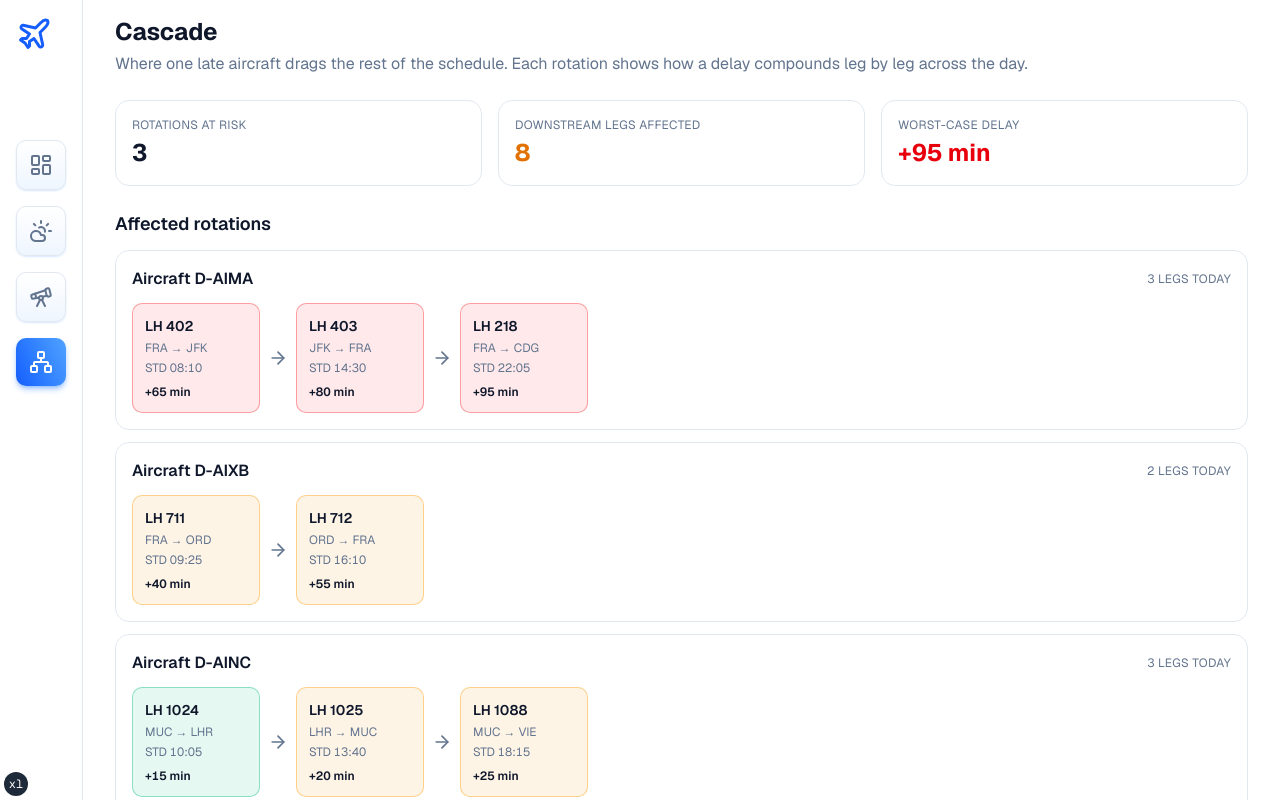
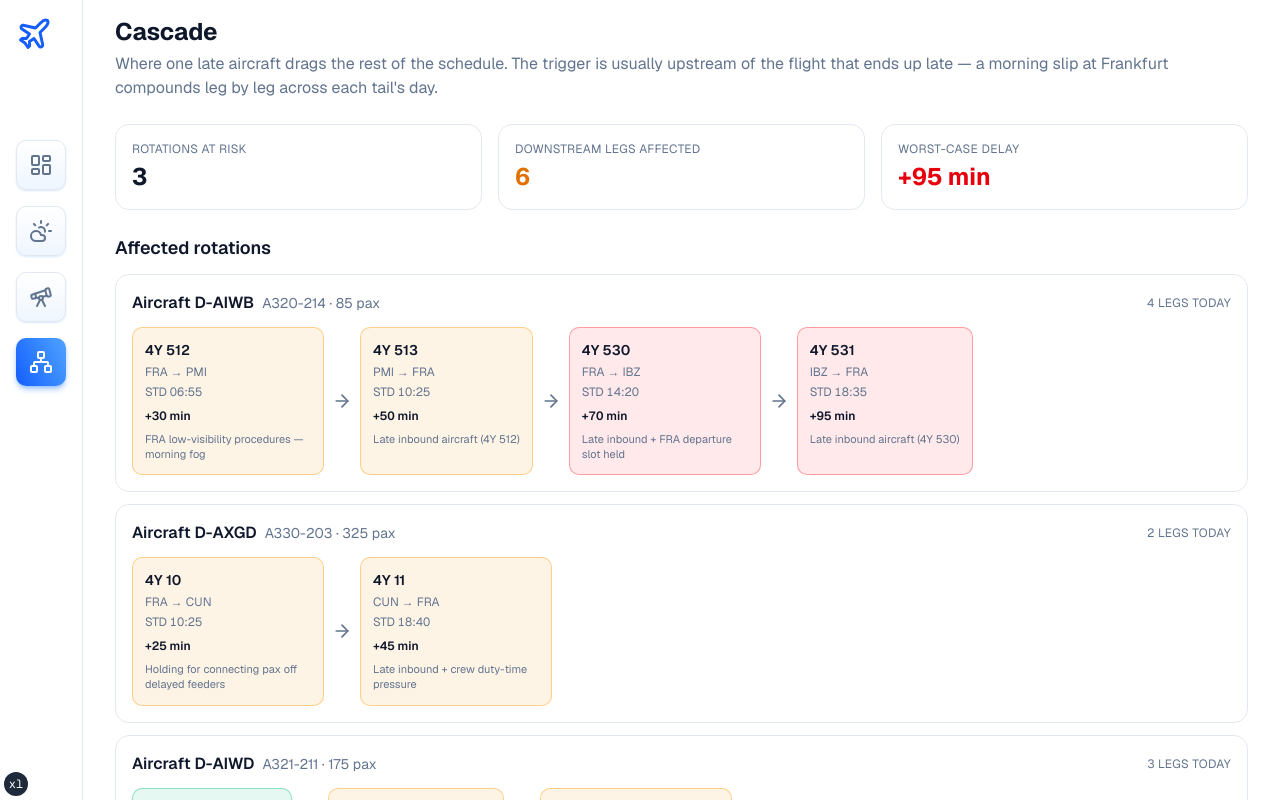
Before and after one commit to AerospaceTeam03/aerospace-miro, a Next.js app in the folder wingman/: page /cascade in a window 1280 px wide. Built offline with nearby package versions, Linux system fonts and the light colour scheme.

Commit message:
Update the CascadeChain card with Discover Airline data.

```diff
--- a/wingman/src/app/(root)/cascade/page.tsx
+++ b/wingman/src/app/(root)/cascade/page.tsx
@@ -1,31 +1,113 @@
-import CascadeChain from "@/components/features/cascade/CascadeChain";
+import CascadeChain, {
+  type Leg,
+} from "@/components/features/cascade/CascadeChain";
 
-// Placeholder rotations — to be replaced with real tail tracking (OpenSky).
-const rotations = [
+// Illustrative rotations for Discover Airlines' (4Y) Frankfurt operation. Flight numbers
+// and routes are drawn from the real network (src/data/schedule.generated.ts); return legs
+// follow the carrier's even/odd convention. The delay propagates leg to leg — the cascade.
+// To be replaced with real tail tracking (OpenSky), where each leg inherits the previous
+// leg's delay and the cause is pulled from the live driver.
+type Rotation = {
+  tail: string;
+  aircraft: string;
+  pax: number;
+  legs: Leg[];
+};
+
+const rotations: Rotation[] = [
   {
-    tail: "D-AIMA",
+    // Short-haul Mediterranean feeder — fog at FRA in the morning never gets clawed back.
+    tail: "D-AIWB",
+    aircraft: "A320-214",
+    pax: 85,
     legs: [
-      { flight: "LH 402", route: "FRA → JFK", scheduled: "08:10", delay: 65 },
-      { flight: "LH 403", route: "JFK → FRA", scheduled: "14:30", delay: 80 },
-      { flight: "LH 218", route: "FRA → CDG", scheduled: "22:05", delay: 95 },
+      {
+        flight: "4Y 512",
+        route: "FRA → PMI",
+        scheduled: "06:55",
+        delay: 30,
+        cause: "FRA low-visibility procedures — morning fog",
+      },
+      {
+        flight: "4Y 513",
+        route: "PMI → FRA",
+        scheduled: "10:25",
+        delay: 50,
+        cause: "Late inbound aircraft (4Y 512)",
+      },
+      {
+        flight: "4Y 530",
+        route: "FRA → IBZ",
+        scheduled: "14:20",
+        delay: 70,
+        cause: "Late inbound + FRA departure slot held",
+      },
+      {
+        flight: "4Y 531",
+        route: "IBZ → FRA",
+        scheduled: "18:35",
+        delay: 95,
+        cause: "Late inbound aircraft (4Y 530)",
+      },
     ],
   },
   {
-    tail: "D-AIXB",
+    // Wide-body transatlantic — the late feeders strand its connecting load at FRA.
+    tail: "D-AXGD",
+    aircraft: "A330-203",
+    pax: 325,
     legs: [
-      { flight: "LH 711", route: "FRA → ORD", scheduled: "09:25", delay: 40 },
-      { flight: "LH 712", route: "ORD → FRA", scheduled: "16:10", delay: 55 },
+      {
+        flight: "4Y 10",
+        route: "FRA → CUN",
+        scheduled: "10:25",
+        delay: 25,
+        cause: "Holding for connecting pax off delayed feeders",
+      },
+      {
+        flight: "4Y 11",
+        route: "CUN → FRA",
+        scheduled: "18:40",
+        delay: 45,
+        cause: "Late inbound + crew duty-time pressure",
+      },
     ],
   },
   {
-    tail: "D-AINC",
+    // Medium-haul A321 — a held departure slot snowballs across three legs.
+    tail: "D-AIWD",
+    aircraft: "A321-211",
+    pax: 175,
     legs: [
-      { flight: "LH 1024", route: "MUC → LHR", scheduled: "10:05", delay: 15 },
-      { flight: "LH 1025", route: "LHR → MUC", scheduled: "13:40", delay: 20 },
-      { flight: "LH 1088", route: "MUC → VIE", scheduled: "18:15", delay: 25 },
+      {
+        flight: "4Y 206",
+        route: "FRA → HRG",
+        scheduled: "08:20",
+        delay: 15,
+        cause: "FRA departure slot delay",
+      },
+      {
+        flight: "4Y 207",
+        route: "HRG → FRA",
+        scheduled: "14:15",
+        delay: 25,
+        cause: "Late inbound aircraft (4Y 206)",
+      },
+      {
+        flight: "4Y 900",
+        route: "FRA → DBV",
+        scheduled: "19:30",
+        delay: 35,
+        cause: "Late inbound + tight evening turnaround",
+      },
     ],
   },
 ];
+
+const downstreamLegs = rotations.reduce((n, r) => n + r.legs.length - 1, 0);
+const worstDelay = Math.max(
+  ...rotations.flatMap((r) => r.legs.map((l) => l.delay))
+);
 
 export default function CascadePage() {
   return (
@@ -33,8 +115,9 @@ export default function CascadePage() {
       <header className="flex flex-col gap-1">
         <h1 className="text-2xl font-bold">Cascade</h1>
         <p className="text-muted-foreground">
-          Where one late aircraft drags the rest of the schedule. Each rotation
-          shows how a delay compounds leg by leg across the day.
+          Where one late aircraft drags the rest of the schedule. The trigger is
+          usually upstream of the flight that ends up late — a morning slip at
+          Frankfurt compounds leg by leg across each tail&apos;s day.
         </p>
       </header>
 
@@ -44,7 +127,7 @@ export default function CascadePage() {
             Rotations at risk
           </p>
           <p className="text-foreground mt-1 text-2xl font-bold tabular-nums">
-            3
+            {rotations.length}
           </p>
         </div>
         <div className="border-border rounded-xl border p-4">
@@ -52,7 +135,7 @@ export default function CascadePage() {
             Downstream legs affected
           </p>
           <p className="mt-1 text-2xl font-bold tabular-nums text-amber-600 dark:text-amber-400">
-            8
+            {downstreamLegs}
           </p>
         </div>
         <div className="border-border rounded-xl border p-4">
@@ -60,7 +143,7 @@ export default function CascadePage() {
             Worst-case delay
           </p>
           <p className="mt-1 text-2xl font-bold tabular-nums text-red-600 dark:text-red-400">
-            +95 min
+            +{worstDelay} min
           </p>
         </div>
       </section>
@@ -68,11 +151,18 @@ export default function CascadePage() {
       <section className="flex flex-col gap-3">
         <h2 className="text-lg font-semibold">Affected rotations</h2>
         {rotations.map((r) => (
-          <CascadeChain key={r.tail} tail={r.tail} legs={r.legs} />
+          <CascadeChain
+            key={r.tail}
+            tail={r.tail}
+            aircraft={r.aircraft}
+            pax={r.pax}
+            legs={r.legs}
+          />
         ))}
         <p className="text-muted-foreground text-xs">
-          Placeholder data. Wire to real tail rotations (OpenSky) with delay
-          propagated leg to leg.
+          Illustrative rotations for Discover&apos;s FRA operation. Production
+          wires to live tail tracking (OpenSky), with delay propagated leg to
+          leg and the cause pulled from the live driver.
         </p>
       </section>
     </div>
--- a/wingman/src/components/features/cascade/CascadeChain.tsx
+++ b/wingman/src/components/features/cascade/CascadeChain.tsx
@@ -1,14 +1,16 @@
 import { cn } from "@/lib/utils";
 import { ArrowRight } from "lucide-react";
 
-// Placeholder — to be driven by real rotations (OpenSky tail tracking) where
-// each leg inherits the delay of the previous one. Shows how one late aircraft
-// drags the rest of its day.
-type Leg = {
-  flight: string;
-  route: string;
-  scheduled: string;
-  delay: number;
+// Illustrative rotation for Discover Airlines (4Y) out of Frankfurt. Each leg inherits
+// the delay of the previous one — that is the cascade. Every leg carries a plain-language
+// `cause` so the desk sees *why* it slipped, not just a number (the Wingman premise).
+// Production wires this to live tail tracking (OpenSky) with delay propagated leg to leg.
+export type Leg = {
+  flight: string; // "4Y 512"
+  route: string; // "FRA → PMI"
+  scheduled: string; // STD, FRA local
+  delay: number; // minutes
+  cause: string; // why this leg slipped, in plain language
 };
 
 const legStyle = (delay: number) =>
@@ -20,15 +22,24 @@ const legStyle = (delay: number) =>
 
 export default function CascadeChain({
   tail,
+  aircraft,
+  pax,
   legs,
 }: {
   tail: string;
+  aircraft: string;
+  pax: number;
   legs: Leg[];
 }) {
   return (
     <div className="border-border flex flex-col gap-3 rounded-xl border p-4">
-      <div className="flex items-center justify-between">
-        <p className="text-foreground font-semibold">Aircraft {tail}</p>
+      <div className="flex items-center justify-between gap-2">
+        <p className="text-foreground font-semibold">
+          Aircraft {tail}
+          <span className="text-muted-foreground ml-2 text-sm font-normal">
+            {aircraft} · {pax} pax
+          </span>
+        </p>
         <p className="text-muted-foreground text-xs uppercase tracking-wide">
           {legs.length} legs today
         </p>
@@ -39,7 +50,7 @@ export default function CascadeChain({
           <div key={leg.flight} className="flex items-stretch gap-2">
             <div
               className={cn(
-                "flex min-w-32 flex-col gap-1 rounded-lg border p-3",
+                "flex min-w-40 max-w-48 flex-col gap-1 rounded-lg border p-3",
                 legStyle(leg.delay)
               )}
             >
@@ -55,6 +66,9 @@ export default function CascadeChain({
               <p className="mt-1 text-xs font-semibold tabular-nums">
                 {leg.delay === 0 ? "On time" : `+${leg.delay} min`}
               </p>
+              <p className="text-muted-foreground mt-1 text-[11px] leading-snug">
+                {leg.cause}
+              </p>
             </div>
             {i < legs.length - 1 && (
               <ArrowRight className="text-muted-foreground my-auto size-5 shrink-0" />
```
